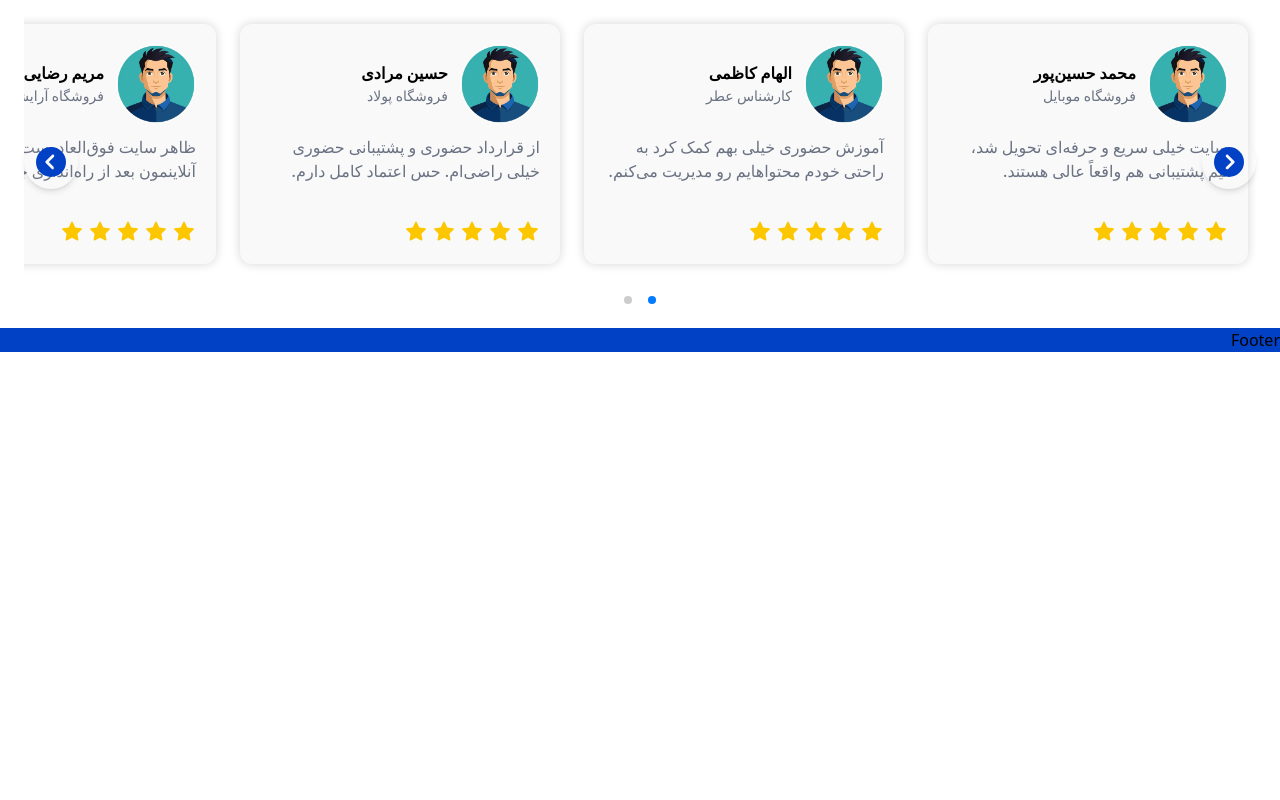
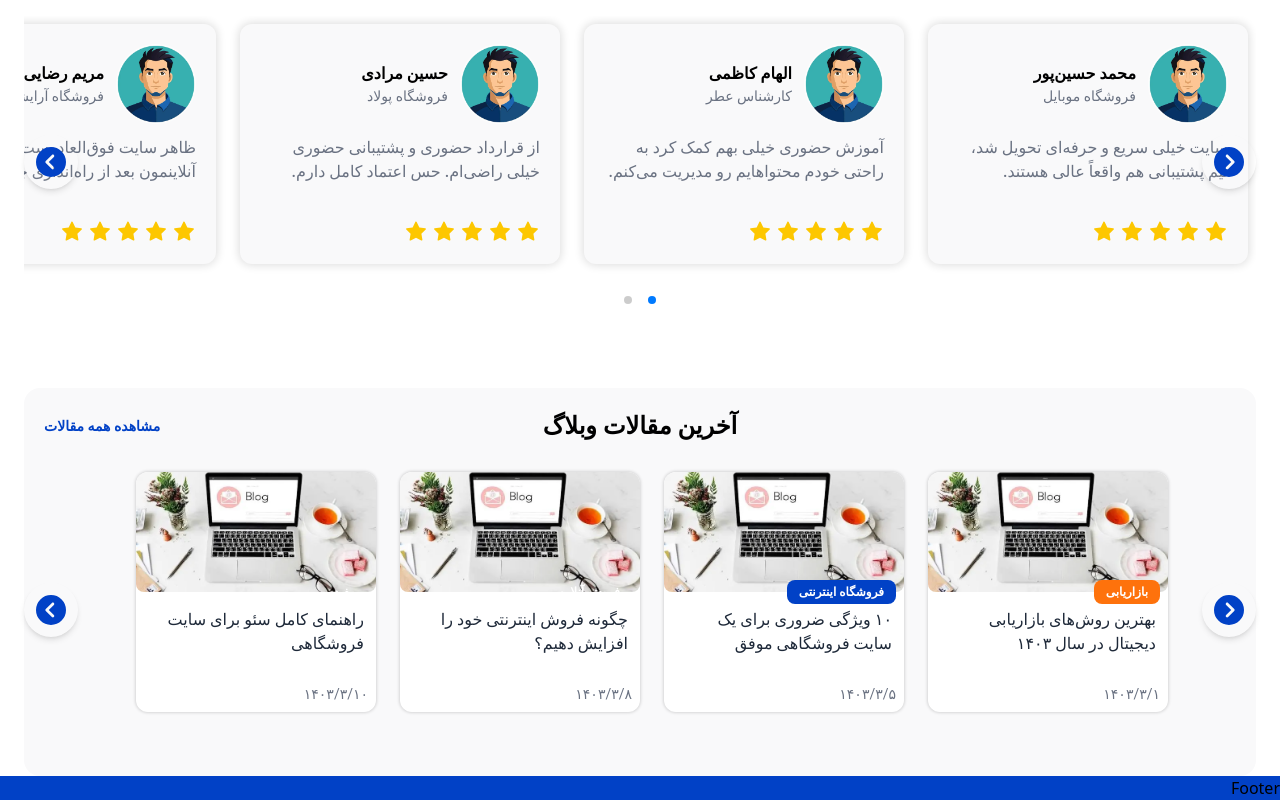
Before and after one commit to MohammadSoleimanikia/webetom, a Next.js app: page / in a window 1280 px wide. Shown: the part 4033-4833 px from the top of the page. Before the commit the page ends 4385 px from the top, so only its background shows below. Built offline with nearby package versions, Linux system fonts and the light colour scheme; what @mui/material-nextjs would draw is missing.

Commit message:
feat: add latest blog section

```diff
--- a/src/app/page.tsx
+++ b/src/app/page.tsx
@@ -10,6 +10,7 @@ import Plans from "@/sections/plans";
 import OrderProcess from "@/sections/orderProcess";
 import FAQ from "@/sections/faq";
 import VoiceOfCustomer from "@/sections/voiceOfCustomers";
+import LatestBlogPosts from "@/sections/latestBlogPosts";
 
 export default function Home() {
   return (
@@ -73,6 +74,11 @@ export default function Home() {
       <SectionWrapper>
         <VoiceOfCustomer />
       </SectionWrapper>
+
+      {/* templates Slider section */}
+      <SectionWrapper containerClassName="bg-background md:bg-transparent ">
+        <LatestBlogPosts />
+      </SectionWrapper>
     </>
   );
 }
--- /dev/null
+++ b/src/data/BLOG_POSTS.ts
@@ -0,0 +1,43 @@
+export type BlogPostType = {
+  imageSrc: string;
+  label: string;
+  color: string;
+  title: string;
+  link:string;
+  date: Date;
+};
+
+export const BLOG_POSTS: BlogPostType[] = [
+  {
+    link:'/',
+    imageSrc: "/images/blogPost.webp",
+    label: "بازاریابی",
+    color: "secondary",
+    title: "بهترین روش‌های بازاریابی دیجیتال در سال ۱۴۰۳",
+    date: new Date("2024-05-21"),
+  },
+  {
+    link:'/',
+    imageSrc: "/images/blogPost.webp",
+    label: "فروشگاه اینترنتی",
+    color: "primary",
+    title: "۱۰ ویژگی ضروری برای یک سایت فروشگاهی موفق",
+    date: new Date("2024-05-25"),
+  },
+  {
+    link:'/',
+    imageSrc: "/images/blogPost.webp",
+    label: "فروش آنلاین",
+    color: "custom-green",
+    title: "چگونه فروش اینترنتی خود را افزایش دهیم؟",
+    date: new Date("2024-05-28"),
+  },
+  {
+    link:'/',
+    imageSrc: "/images/blogPost.webp",
+    label: "مفید",
+    color: "custom-purple",
+    title: "راهنمای کامل سئو برای سایت فروشگاهی",
+    date: new Date("2024-05-30"),
+  },
+];
--- /dev/null
+++ b/src/sections/latestBlogPosts/blogPostCard.tsx
@@ -0,0 +1,64 @@
+"use client";
+
+import { BlogPostType } from "@/data/BLOG_POSTS";
+import { dateFormatter } from "@/utils/dateFormatter";
+import { Typography } from "@mui/material";
+import clsx from "clsx";
+import Image from "next/image";
+import Link from "next/link";
+
+type Props = {
+  item: BlogPostType;
+};
+
+export default function BlogPostCard({ item }: Props) {
+  return (
+    <Link href={item.link} className="block w-full">
+      <div className="shadow-card-extra-small relative flex h-60 w-full flex-col overflow-hidden rounded-xl bg-white">
+
+        {/* image */}
+        <div className="relative h-1/2 w-full overflow-hidden rounded-lg">
+          <Image
+            src={item.imageSrc}
+            alt={item.title}
+            fill
+            className="object-cover"
+          />
+        </div>
+
+        {/* content */}
+        <div className="relative flex flex-1 flex-col justify-between p-2">
+          {/* label */}
+          <div
+            className={clsx(
+              `bg-${item.color} absolute w-fit rounded-lg px-2 py-0.5 text-white`,
+              "top-0 -translate-y-1/2",
+            )}
+          >
+            <Typography
+              className="flex items-center justify-center px-1 py-0.5 text-xs font-semibold"
+              variant="caption"
+            >
+              {item.label}
+            </Typography>
+          </div>
+
+          {/* title */}
+          <div className="flex flex-1 flex-col p-1 pt-2">
+            <Typography
+              variant="h6"
+              className="line-clamp-2 text-base font-medium text-gray-800"
+            >
+              {item.title}
+            </Typography>
+          </div>
+
+          {/* date */}
+          <Typography className="mt-auto text-sm text-gray-500">
+            {dateFormatter(item.date)}
+          </Typography>
+        </div>
+      </div>
+    </Link>
+  );
+}
--- /dev/null
+++ b/src/sections/latestBlogPosts/blogPostSkeleton.tsx
@@ -0,0 +1,22 @@
+import { Skeleton } from "@mui/material";
+
+export default function BlogPostSkeleton() {
+  return (
+    <div className="w-60 shadow-card-extra-small rounded-xl p-2">
+      {/* image */}
+      <Skeleton
+        variant="rounded"
+        animation="wave"
+        className="h-36! w-full! rounded-xl!"
+      />
+
+      {/* title */}
+      <Skeleton variant="text" animation="wave" className="mt-2 h-6! w-5/6!" />
+
+      <Skeleton variant="text" animation="wave" className="h-6! w-3/5!" />
+
+      {/* date / meta */}
+      <Skeleton variant="text" animation="wave" className="mt-1 h-5! w-2/5!" />
+    </div>
+  );
+}
--- /dev/null
+++ b/src/sections/latestBlogPosts/blogPostSwiperSkeleton.tsx
@@ -0,0 +1,17 @@
+import BlogPostSkeleton from "./blogPostSkeleton";
+
+type Props = {
+  count: number;
+};
+
+export default function BlogPostSwiperSkeleton({ count }: Props) {
+  return (
+    <div className="flex w-full gap-6 overflow-hidden px-2">
+      {Array.from({ length: count }).map((_, index) => (
+        <div key={index} className="w-60 shrink-0">
+          <BlogPostSkeleton />
+        </div>
+      ))}
+    </div>
+  );
+}
--- /dev/null
+++ b/src/sections/latestBlogPosts/index.tsx
@@ -0,0 +1,69 @@
+"use client";
+import { Swiper, SwiperSlide } from "swiper/react";
+import { Navigation, Pagination, FreeMode } from "swiper/modules";
+import { BLOG_POSTS } from "@/data/BLOG_POSTS";
+import "swiper/css";
+import "swiper/css/navigation";
+import "swiper/css/pagination";
+import NavBtn from "@/components/swiper/NavBtn";
+import { useMount } from "@/hooks/useMount";
+
+import { Button, Typography } from "@mui/material";
+import BlogPostCard from "./blogPostCard";
+import BlogPostSwiperSkeleton from "./blogPostSwiperSkeleton";
+
+export default function LatestBlogPosts() {
+  const { isMounted } = useMount();
+
+  return (
+    <div className="bg-background rounded-2xl py-5">
+      <div className="mb-3 flex flex-col items-center gap-2 sm:relative sm:flex-row sm:justify-center md:mb-5">
+        <Typography variant="h2" className="text-center">
+          آخرین مقالات وبلاگ
+        </Typography>
+
+        <div className="w-full text-left sm:absolute sm:left-3 sm:w-auto">
+          <Button variant="text" className="text-sm">
+            مشاهده همه مقالات
+          </Button>
+        </div>
+      </div>
+
+      <div className="relative flex w-full items-center gap-4">
+        <NavBtn side="previous"  />
+        {!isMounted ? (
+          <BlogPostSwiperSkeleton count={BLOG_POSTS.length}/>
+        ) : (
+          <Swiper
+            modules={[Navigation, Pagination, FreeMode]}
+            freeMode
+            slidesPerView="auto"
+            spaceBetween={24}
+            grabCursor
+            className="px-2 pb-9!"
+            navigation={{
+              nextEl: ".template-next",
+              prevEl: ".template-prev",
+            }}
+            pagination={{
+              clickable: true,
+              type: "bullets",
+              el: ".template-pagination",
+            }}
+          >
+            {BLOG_POSTS.map((item) => (
+              <SwiperSlide
+                key={item.title}
+                className="h-auto! w-60! py-2 "
+              >
+                <BlogPostCard item={item}/>
+              </SwiperSlide>
+            ))}
+            <div className="swiper-pagination template-pagination absolute right-0 bottom-1 left-0 flex justify-center gap-2" />
+          </Swiper>
+        )}
+        <NavBtn side="next" />
+      </div>
+    </div>
+  );
+}
```
Also changed, not shown: public/images/blogPost.webp (added).
